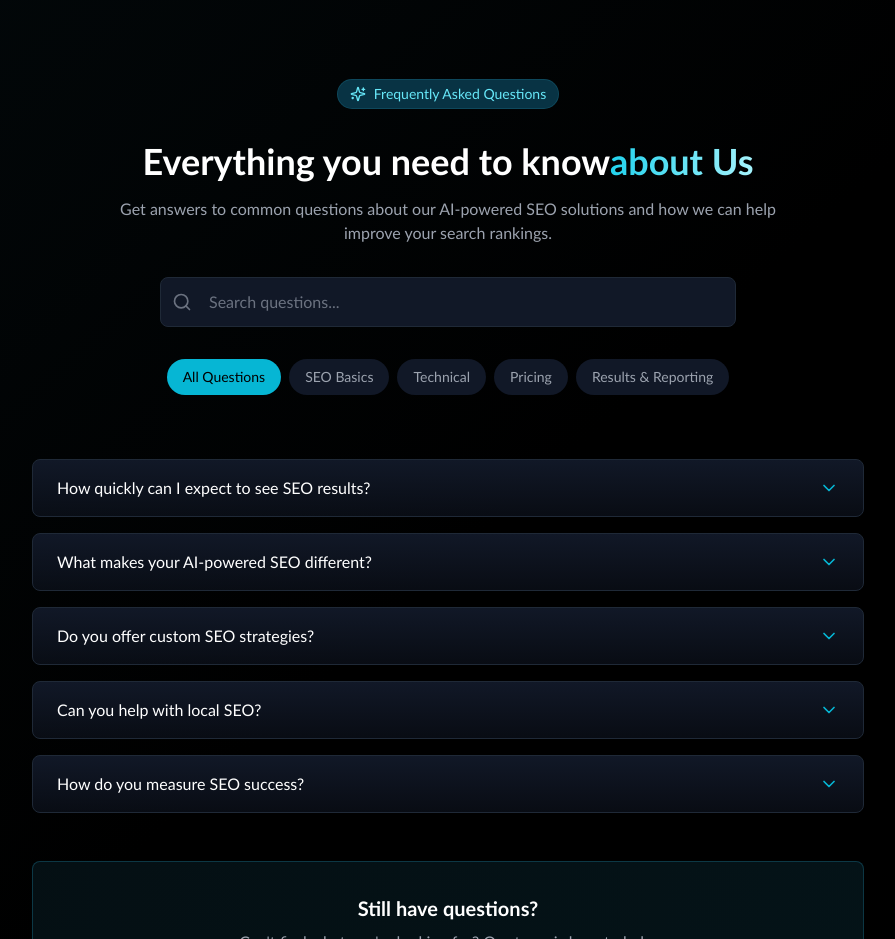
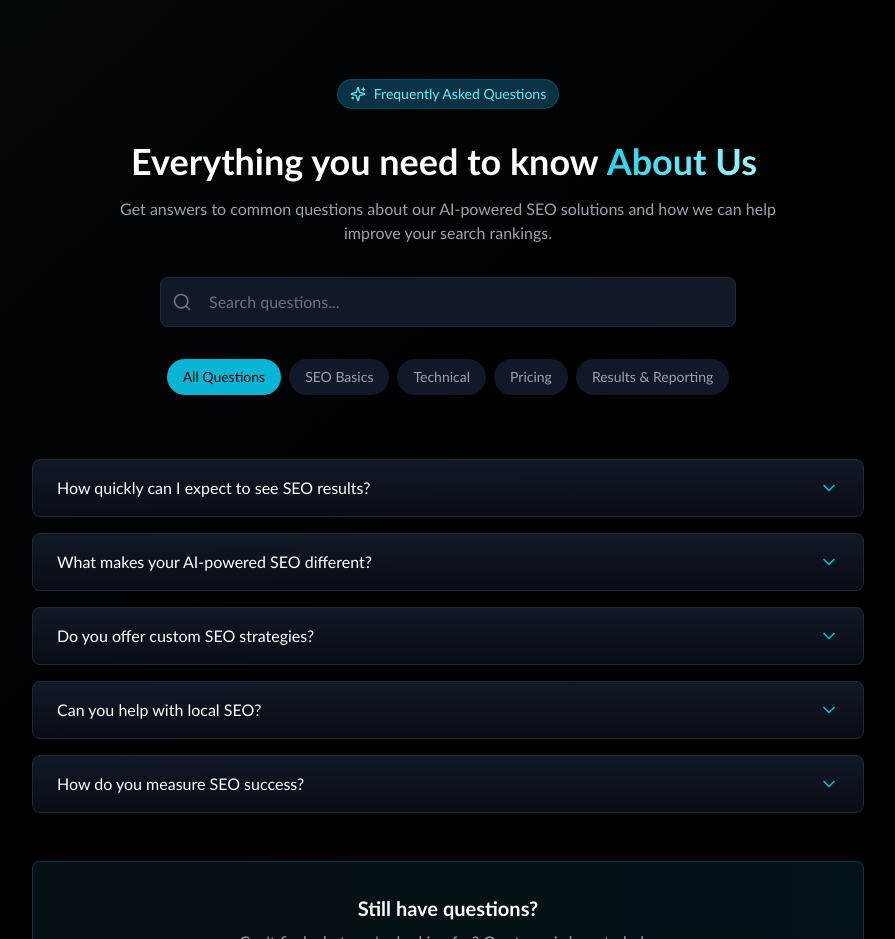
Before and after one commit to sami8890/kyle-project, a Next.js app: page / in a window 1280 px wide. Shown: the part 3300-4239 px from the top of the page, without its empty margins (192-1087 px from the left). Built offline with nearby package versions, Linux system fonts and the light colour scheme.

Commit message:
code updated

```diff
--- a/src/components/ui/Faqs-section.tsx
+++ b/src/components/ui/Faqs-section.tsx
@@ -82,8 +82,8 @@
           </div>
           <h2 className="text-3xl md:text-4xl font-bold text-white mb-4">
             Everything you need to know
-            <span className="text-transparent bg-clip-text bg-gradient-to-r from-cyan-400 to-cyan-200">
-          about    Us
+            <span className="text-transparent bg-clip-text bg-gradient-to-r from-cyan-400 to-cyan-200 mx-2">
+          About    Us
             </span>
           </h2>
           <p className="text-gray-400 max-w-2xl mx-auto mb-8">
```
